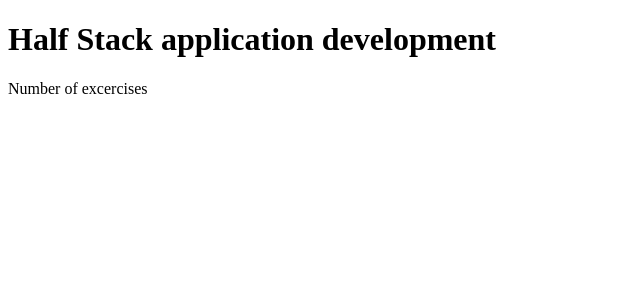
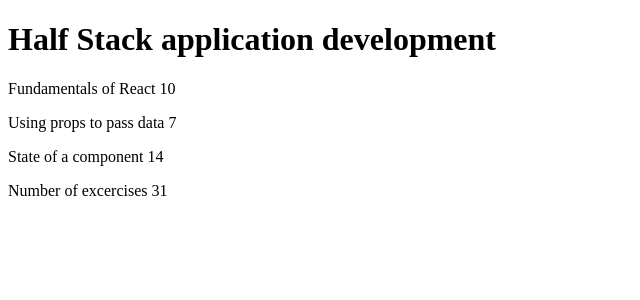
Before and after one commit to yogaskarnik/fullstackopen-assignments, a React (Create React App) app in the folder part1/courseinfo/: page / in a window 1280 px wide. Shown: the top 300 px of the page, without its empty margins (0-640 px from the left). Built offline with nearby package versions, Linux system fonts and the light colour scheme.

Commit message:
EX 1.5 step5

```diff
--- a/part1/courseinfo/src/App.js
+++ b/part1/courseinfo/src/App.js
@@ -5,9 +5,7 @@ const Header = (props) => {
 const Part = (props) => {
   return (
     <p>
-      {props.part1} {props.excercises1}
-      {props.part2} {props.excercises2}
-      {props.part3} {props.excercises3}
+      {props.part} {props.excercises}
     </p>
   );
 };
@@ -15,20 +13,28 @@ const Part = (props) => {
 const Content = (props) => {
   return (
     <div>
-      <Part part1={props.part1} excercises1={props.excercises1} />
-      <Part part2={props.part2} excercises2={props.excercises2} />
-      <Part part3={props.part3} excercises3={props.excercises3} />
+      <Part part={props.parts[0].name} excercises={props.parts[0].excercises} />
+      <Part part={props.parts[1].name} excercises={props.parts[1].excercises} />
+      <Part part={props.parts[2].name} excercises={props.parts[2].excercises} />
     </div>
   );
 };
 
 const Total = (props) => {
-  return <p>Number of excercises {props.excercises}</p>;
+  return (
+    <p>
+      Number of excercises{" "}
+      {props.parts[0].excercises +
+        props.parts[1].excercises +
+        props.parts[2].excercises}
+    </p>
+  );
 };
 
 const App = () => {
-  const course = "Half Stack application development";
-  const parts = [
+  const course = {
+    name: "Half Stack application development",
+    parts: [
       {
         name: "Fundamentals of React",
         excercises: 10,
@@ -41,12 +47,13 @@ const App = () => {
         name: "State of a component",
         excercises: 14,
       },
-  ];
+    ],
+  };
   return (
     <div>
-      <Header course={course} />
-      <Content parts={parts} />
-      <Total parts={parts} />
+      <Header course={course.name} />
+      <Content parts={course.parts} />
+      <Total parts={course.parts} />
     </div>
   );
 };
```
Lines whose indentation alone changed are shown as unchanged.
